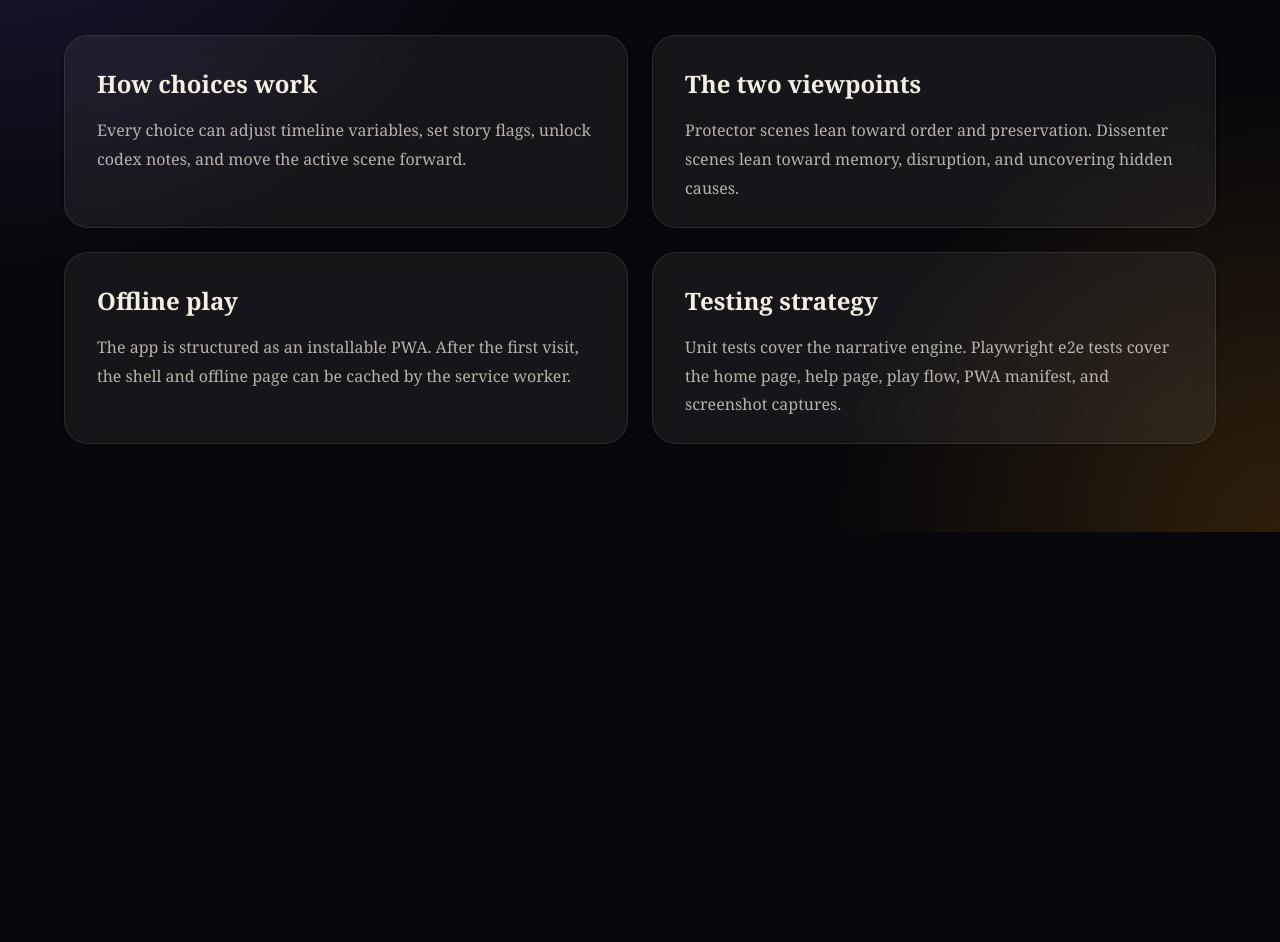
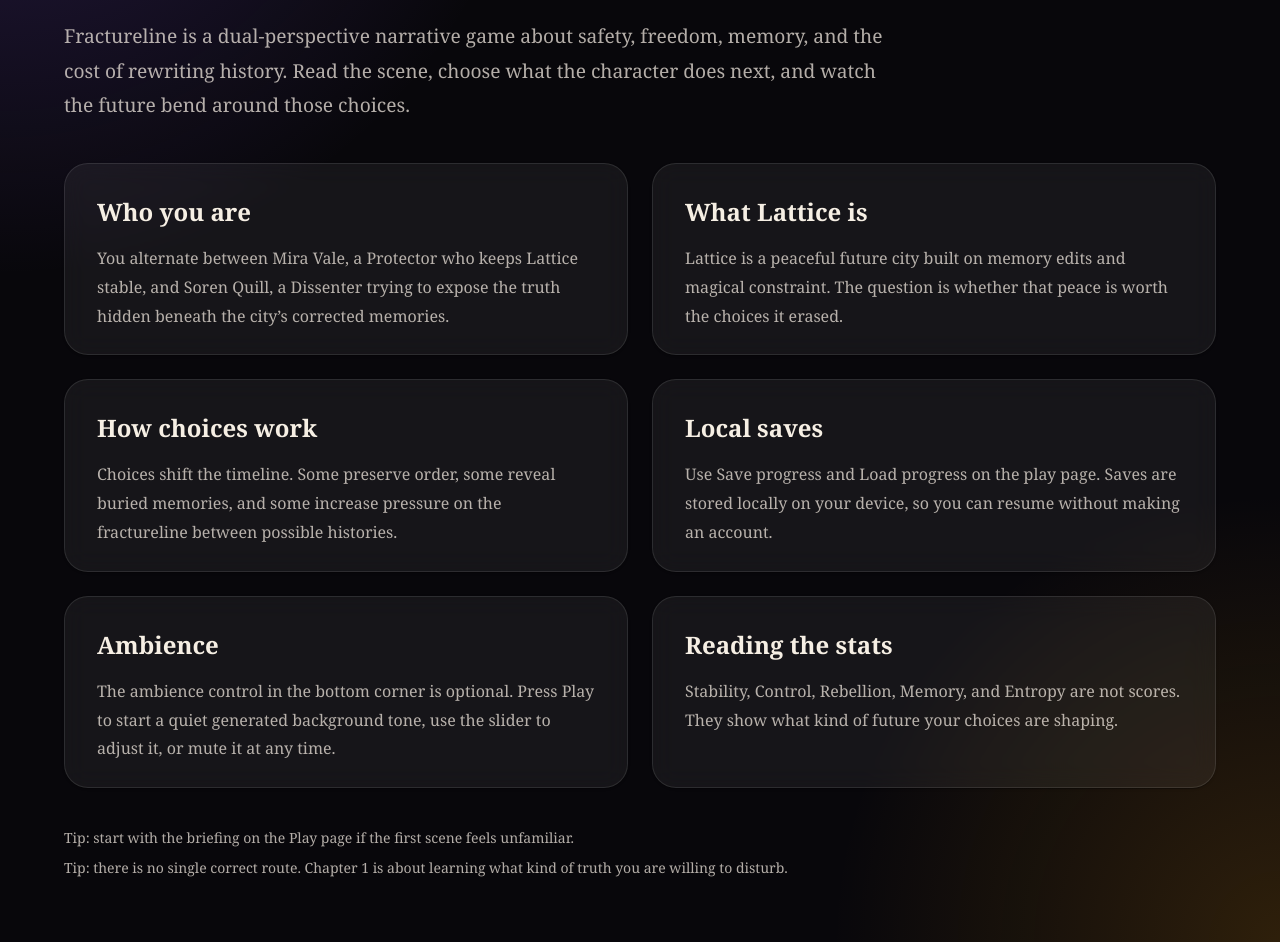
Before and after one commit to maniator/a-fracture-in-time, a Next.js app in the folder apps/web/: page /help in a window 1280 px wide. Shown: the part 268-1210 px from the top of the page. Before the commit the page ends 800 px from the top, so only its background shows below. Built offline with nearby package versions, Linux system fonts and the light colour scheme.

Commit message:
help: replace build details with player guide

```diff
--- a/apps/web/app/help/page.tsx
+++ b/apps/web/app/help/page.tsx
@@ -3,26 +3,35 @@ import Card from '@mui/material/Card';
 import CardContent from '@mui/material/CardContent';
 import Container from '@mui/material/Container';
 import Grid from '@mui/material/Grid';
+import Stack from '@mui/material/Stack';
 import Typography from '@mui/material/Typography';
 import { SiteNav } from '@/components/site-nav';
 import { PwaRegister } from '@/components/pwa-register';
 
 const sections = [
   {
-    title: 'How choices work',
-    body: 'Every choice can adjust timeline variables, set story flags, unlock codex notes, and move the active scene forward.',
+    title: 'Who you are',
+    body: 'You alternate between Mira Vale, a Protector who keeps Lattice stable, and Soren Quill, a Dissenter trying to expose the truth hidden beneath the city’s corrected memories.',
   },
   {
-    title: 'The two viewpoints',
-    body: 'Protector scenes lean toward order and preservation. Dissenter scenes lean toward memory, disruption, and uncovering hidden causes.',
+    title: 'What Lattice is',
+    body: 'Lattice is a peaceful future city built on memory edits and magical constraint. The question is whether that peace is worth the choices it erased.',
   },
   {
-    title: 'Offline play',
-    body: 'The app is structured as an installable PWA. After the first visit, the shell and offline page can be cached by the service worker.',
+    title: 'How choices work',
+    body: 'Choices shift the timeline. Some preserve order, some reveal buried memories, and some increase pressure on the fractureline between possible histories.',
   },
   {
-    title: 'Testing strategy',
-    body: 'Unit tests cover the narrative engine. Playwright e2e tests cover the home page, help page, play flow, PWA manifest, and screenshot captures.',
+    title: 'Local saves',
+    body: 'Use Save progress and Load progress on the play page. Saves are stored locally on your device, so you can resume without making an account.',
+  },
+  {
+    title: 'Ambience',
+    body: 'The ambience control in the bottom corner is optional. Press Play to start a quiet generated background tone, use the slider to adjust it, or mute it at any time.',
+  },
+  {
+    title: 'Reading the stats',
+    body: 'Stability, Control, Rebellion, Memory, and Entropy are not scores. They show what kind of future your choices are shaping.',
   },
 ];
 
@@ -33,10 +42,13 @@ export default function HelpPage() {
       <SiteNav />
       <Container maxWidth="lg" sx={{ py: 8 }}>
         <Typography variant="overline" color="secondary" sx={{ letterSpacing: '0.35em' }}>
-          Help
+          Player Guide
         </Typography>
         <Typography component="h1" variant="h2" sx={{ mt: 2, fontSize: { xs: '2.75rem', md: '4.5rem' } }}>
-          Playing Fractureline
+          How to play Fractureline
+        </Typography>
+        <Typography sx={{ mt: 3, maxWidth: 820, color: 'text.secondary', fontSize: { xs: '1.05rem', md: '1.2rem' }, lineHeight: 1.8 }}>
+          Fractureline is a dual-perspective narrative game about safety, freedom, memory, and the cost of rewriting history. Read the scene, choose what the character does next, and watch the future bend around those choices.
         </Typography>
         <Grid container spacing={3} sx={{ mt: 5 }}>
           {sections.map((section) => (
@@ -54,6 +66,10 @@ export default function HelpPage() {
             </Grid>
           ))}
         </Grid>
+        <Stack spacing={1.25} sx={{ mt: 5, color: 'text.secondary' }}>
+          <Typography variant="body2">Tip: start with the briefing on the Play page if the first scene feels unfamiliar.</Typography>
+          <Typography variant="body2">Tip: there is no single correct route. Chapter 1 is about learning what kind of truth you are willing to disturb.</Typography>
+        </Stack>
       </Container>
     </Box>
   );
```
